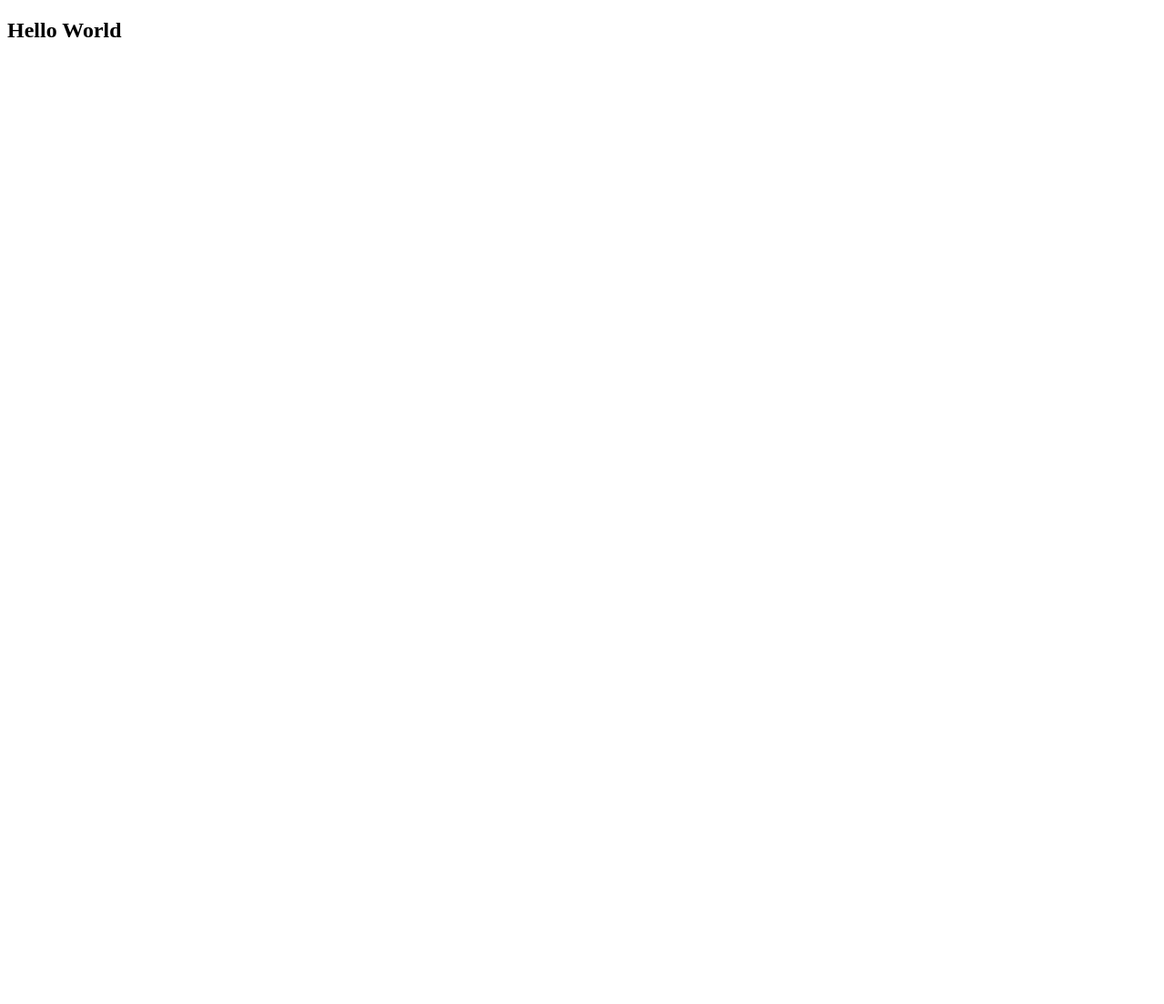
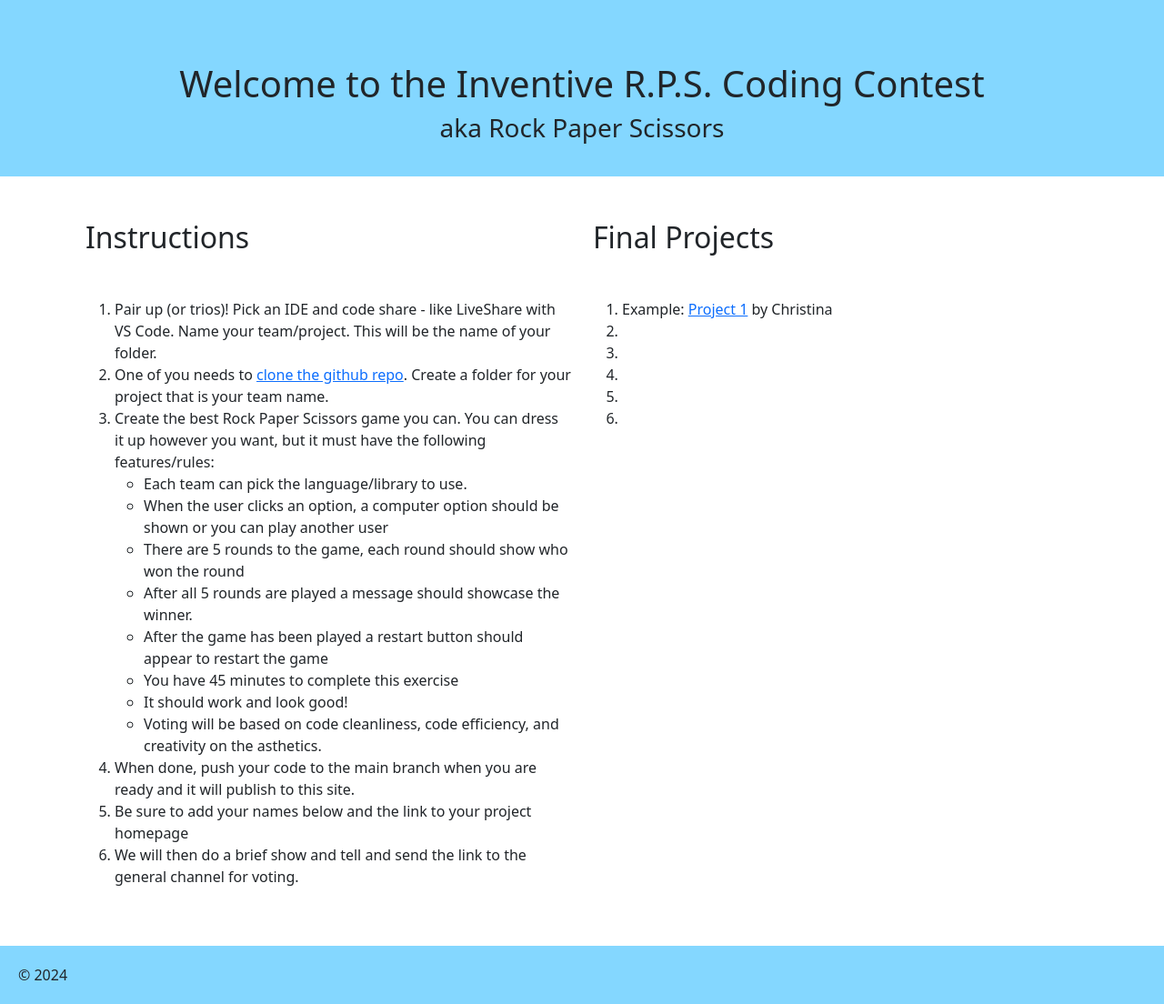
Before and after one commit to inventivegroup/inventivegroup.github.io, a plain HTML site: page index.html in a window 1280 px wide. Shown: the whole page at 91% size. Before the commit the page ends 800 px from the top, so only its background shows below. Drawn offline with nearby package versions, Linux system fonts and the light colour scheme.

Commit message:
instructions

```diff
--- a/index.html
+++ b/index.html
@@ -2,14 +2,73 @@
 <html>
 
 <head>
-    <!-- <link rel="stylesheet" href="style.css"> -->
+    <link href="https://cdn.jsdelivr.net/npm/bootstrap@5.3.2/dist/css/bootstrap.min.css" rel="stylesheet"
+        integrity="sha384-T3c6CoIi6uLrA9TneNEoa7RxnatzjcDSCmG1MXxSR1GAsXEV/Dwwykc2MPK8M2HN" crossorigin="anonymous">
     <script src="https://ajax.googleapis.com/ajax/libs/jquery/3.5.1/jquery.min.js"></script>
-    <!-- <script src="custom.js"></script> -->
+    <link rel="stylesheet" href="style.css">
 </head>
 
 <body>
 
-    <h2>Hello World</h2>
+    <header class="sticky-top text-center">
+
+        <h1 class="mt-5">Welcome to the Inventive R.P.S. Coding Contest</h1>
+        <h3 class="mb-3">aka Rock Paper Scissors</h3>
+
+    </header>
+
+    <div class="row container m-auto">
+        <div class="col-6">
+            <h2 class="my-5">Instructions</h2>
+            <ol>
+                <li>Pair up (or trios)! Pick an IDE and code share - like LiveShare with VS Code. Name your
+                    team/project. This will
+                    be
+                    the name of your folder.</li>
+                <li>One of you needs to <a target="_blank"
+                        href="https://github.com/inventivegroup/inventivegroup.github.io">clone the github repo</a>.
+                    Create a folder for your project that is your team name.
+                </li>
+                <li>Create the best Rock Paper Scissors game you can. You can dress it up however you want, but it must
+                    have
+                    the following features/rules:
+                    <ul>
+                        <li>Each team can pick the language/library to use.</li>
+                        <li>When the user clicks an option, a computer option should be shown or you can play another
+                            user</li>
+                        <li>There are 5 rounds to the game, each round should show who won the round</li>
+                        <li>After all 5 rounds are played a message should showcase the winner.</li>
+                        <li>After the game has been played a restart button should appear to restart the game</li>
+                        <li>You have 45 minutes to complete this exercise</li>
+                        <li>It should work and look good!</li>
+                        <li>Voting will be based on code cleanliness, code efficiency, and creativity on the asthetics.
+                        </li>
+                    </ul>
+                </li>
+                <li>When done, push your code to the main branch when you are ready and it will publish to this site.
+                </li>
+                <li>Be sure to add your names below and the link to your project homepage</li>
+                <li>We will then do a brief show and tell and send the link to the general channel for voting.</li>
+
+            </ol>
+        </div>
+        <div class="col-6">
+            <h2 class="my-5">Final Projects</h2>
+            <ol>
+                <li>Example: <a href="index.html">Project 1</a> by Christina</li>
+                <li></li>
+                <li></li>
+                <li></li>
+                <li></li>
+                <li></li>
+            </ol>
+        </div>
+    </div>
+
+    <footer class="mt-5">&copy; 2024</footer>
+    <script src="https://cdn.jsdelivr.net/npm/bootstrap@5.3.2/dist/js/bootstrap.bundle.min.js"
+        integrity="sha384-C6RzsynM9kWDrMNeT87bh95OGNyZPhcTNXj1NW7RuBCsyN/o0jlpcV8Qyq46cDfL"
+        crossorigin="anonymous"></script>
 
 </body>
 
--- /dev/null
+++ b/style.css
@@ -0,0 +1,5 @@
+header,
+footer {
+    background-color: #84d7ff;
+    padding: 20px;
+}
```
Also changed, not shown: 1 other file.
